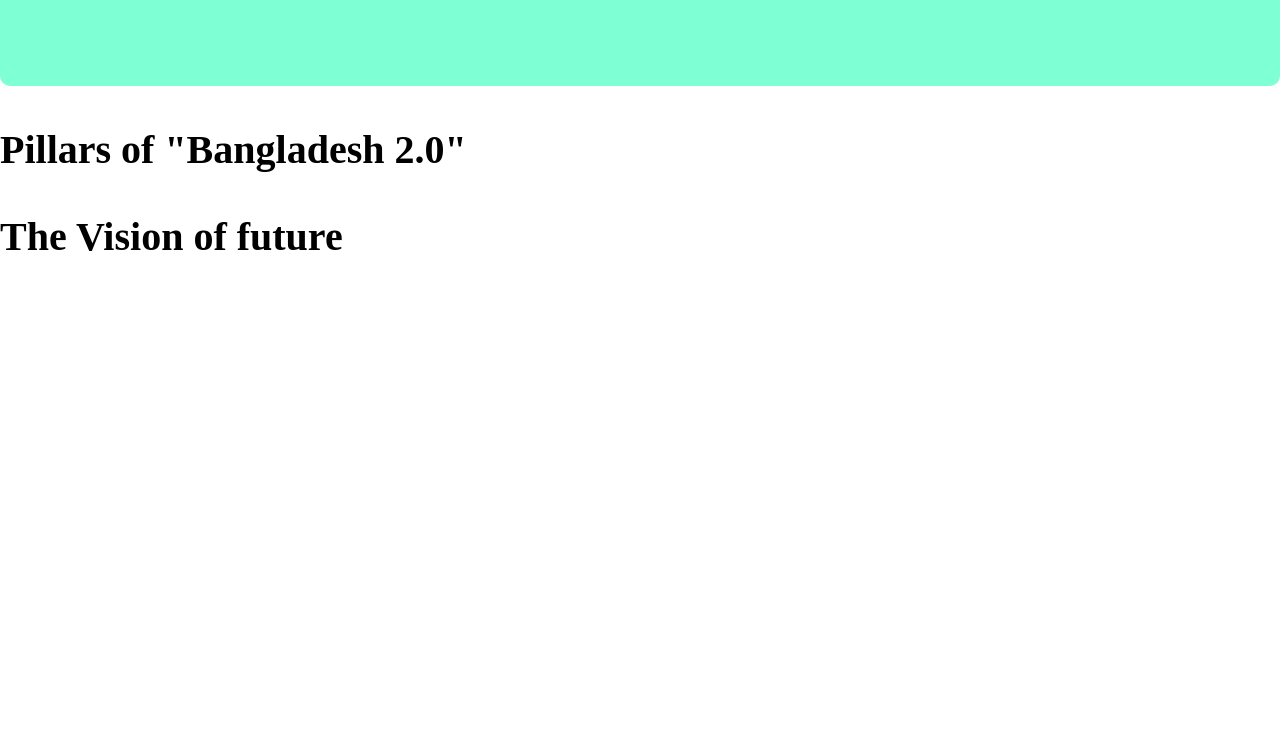
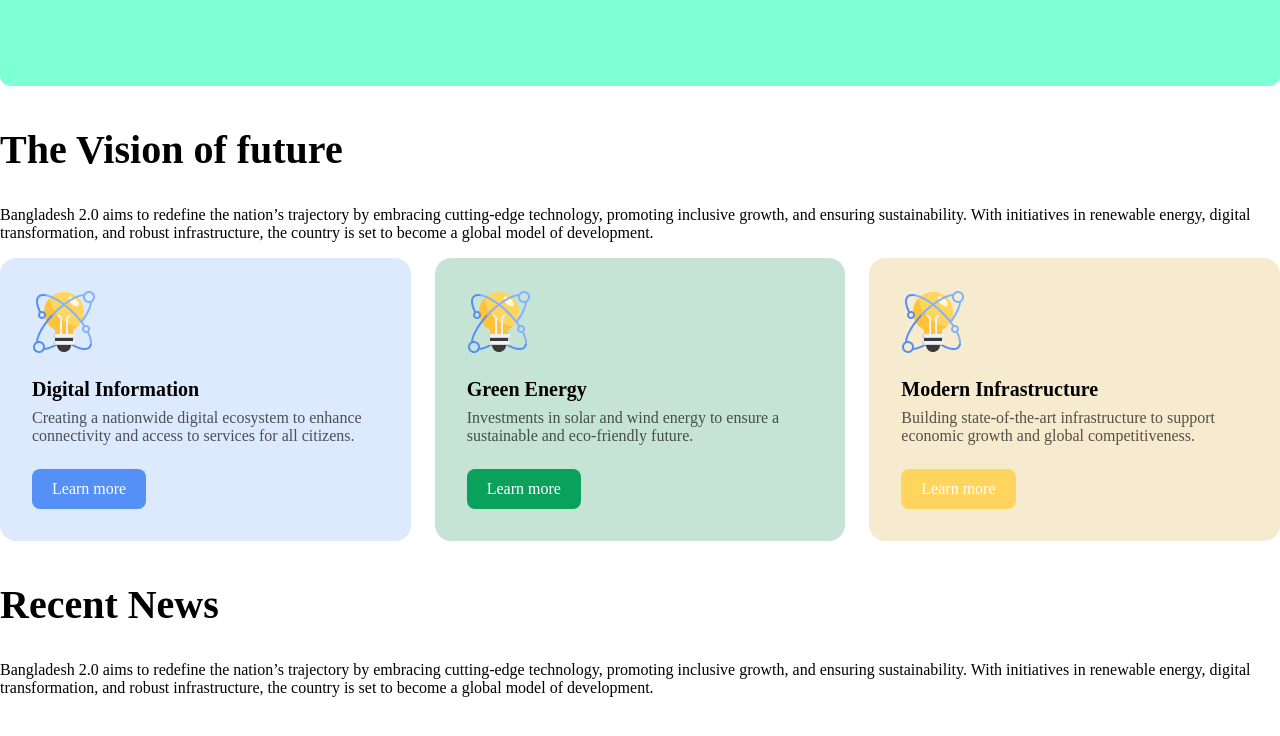
Before and after one commit to shihab1342/b11-a1, a plain HTML site: page index.html in a window 1280 px wide. Shown: the part 536-1272 px from the top of the page. Before the commit the page ends 836 px from the top, so only its background shows below. Drawn offline with Linux system fonts and the light colour scheme.

Commit message:
vision section done

```diff
--- a/hero.css
+++ b/hero.css
@@ -62,3 +62,56 @@ background-color: aquamarine;
 .profile-pic{
     width: 500px;
 }
+.vision-section {
+
+}
+.vision-section .cards{
+display: flex;
+gap: 24px;
+justify-content: center;
+
+}
+.vision-section .cards .card{
+padding: 32px;
+border-radius: 16px;
+display: flex;
+flex-direction: column;
+align-items: flex-start;
+gap: 24px;
+flex: 1;
+}
+.vision-section .card h5{
+    font-size: 20px;
+    font-weight: bold;
+    margin: 0;
+}
+.vision-section .card p{
+    color: #0E0E0EB3;
+    margin-top: 8px;
+    margin-bottom: 0px;
+}
+.vision-section .card a{
+    text-decoration: none;
+    padding: 11px 20px;
+ color: white;
+ border-radius: 8px;
+ font-weight: 600px;
+}
+.vision-section .card.left{
+    background-color: #5490F533;
+}
+.vision-section .card.left a{
+    background-color: #5490F5;
+}
+.vision-section .card.middle{
+    background-color: #C6E4D6;
+}
+.vision-section .card.middle a{
+    background-color: #09A15C;
+}
+.vision-section .card.right{
+    background-color: #F7EBCF;
+}
+.vision-section .card.right a{
+    background-color: #FFD55D;
+}
--- a/index.html
+++ b/index.html
@@ -16,15 +16,48 @@
 
             </div>
             <div class="first-image">
-            <img class="profile-pic" src="B11A1--assignment-1/assets/hero.png" width="400" height="400">
+            <img class="profile-pic" src="assets/hero.png" width="400" height="400">
+            </div>
+
+        </section>
+        <section class="vision-section container">
+            <h2 class="heading-two">The Vision of future</h2>
+            <p>Bangladesh 2.0 aims to redefine the nation’s trajectory by embracing cutting-edge technology, promoting inclusive growth, and ensuring sustainability. With initiatives in renewable energy, digital transformation, and robust infrastructure, the country is set to become a global model of development.</p>
+            <div class="cards">
+                <div class="card left">
+                    <img src="assets/card-icon.png" alt="">
+                    <div>
+                        <h5>Digital Information</h5>
+                    <p>
+                        Creating a nationwide digital ecosystem to enhance connectivity and access to services for all citizens.</p>
+                    </div>
+                        <a href="#">Learn more</a>
+                </div>
+                <div class="card middle">
+                    <img src="assets/card-icon.png" alt="">
+                    <div>
+                        <h5>Green Energy</h5>
+                    <p>
+Investments in solar and wind energy to ensure a sustainable and eco-friendly future.</p>
+                    </div>
+                        <a href="#">Learn more</a>
+
+                </div>
+                <div class="card right">
+                    <img src="assets/card-icon.png" alt="">
+                   <div> <h5>Modern Infrastructure</h5>
+                    <p>
+                        Building state-of-the-art infrastructure to support economic growth and global competitiveness.</p>
+                    </div>
+                        <a href="#">Learn more</a>
+                </div>
             </div>
 
         </section>
         <section class="container">
-            <h2 class="heading-two">Pillars of "Bangladesh 2.0"</h2>
-        </section>
-        <section class="container">
-            <h2 class="heading-two">The Vision of future</h2>
+            <h2 class="heading-two">Recent News
+  </h2>
+  <p>Bangladesh 2.0 aims to redefine the nation’s trajectory by embracing cutting-edge technology, promoting inclusive growth, and ensuring sustainability. With initiatives in renewable energy, digital transformation, and robust infrastructure, the country is set to become a global model of development.</p>
         </section>
 </body>
 </html>
```
Also changed, not shown: assets/al-jazeera.png (added), assets/card-icon.png (added), assets/facebook.png (added), assets/hero.png (added), assets/instagram.png (added), assets/quote-bg.png (added), assets/satelite.png (added), assets/x.png (added).
